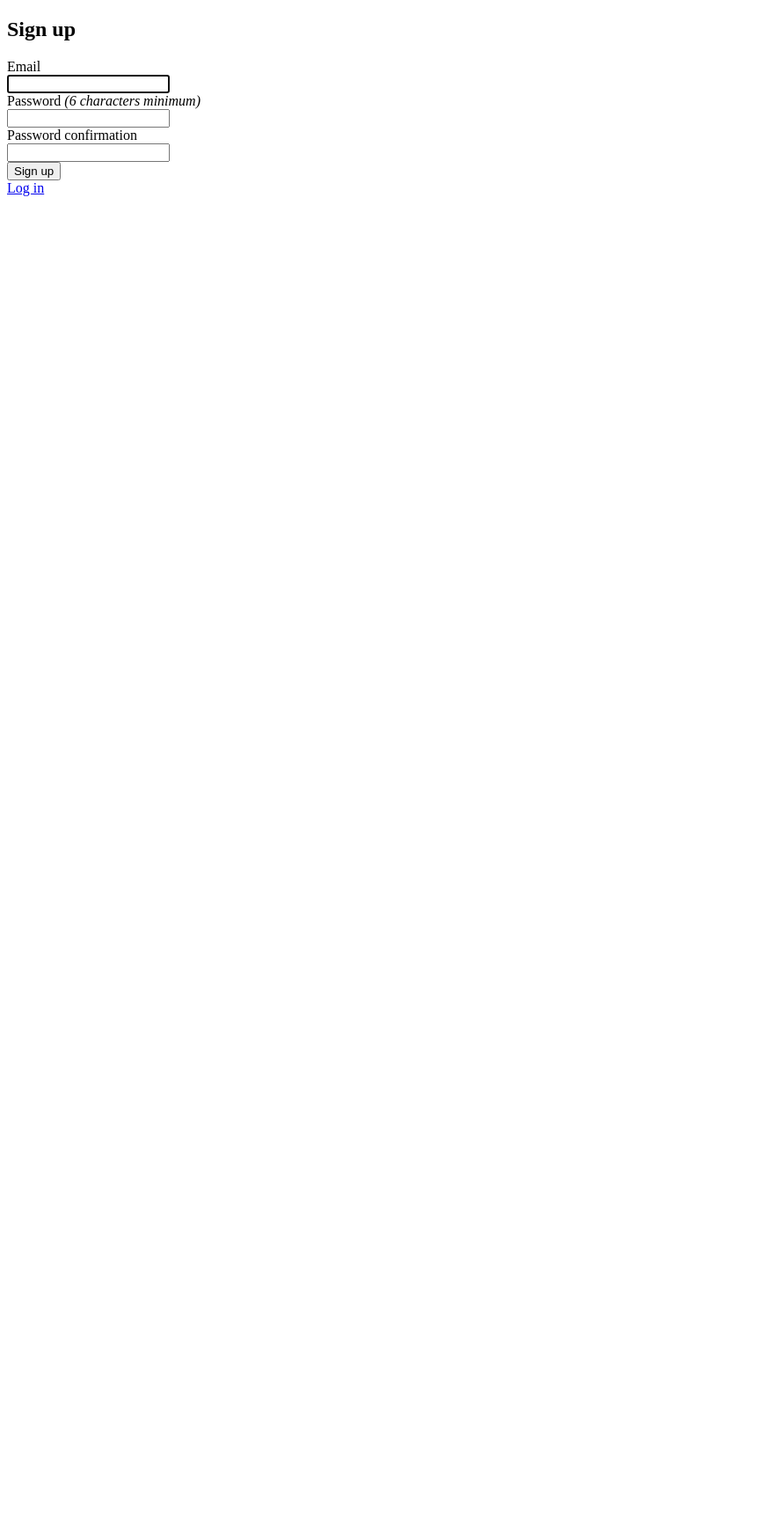
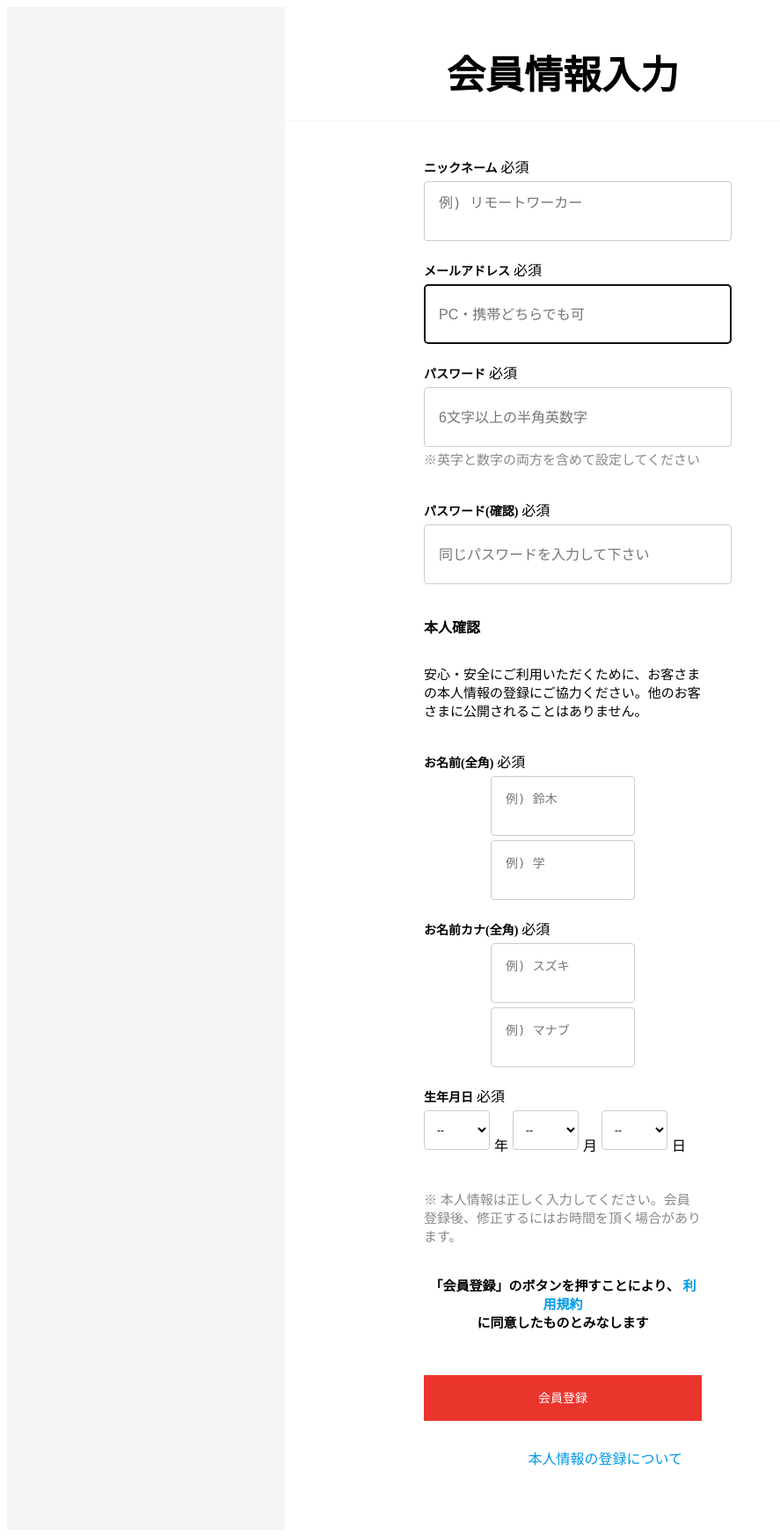
Before and after one commit to Mayu-27/study_place, a Rails app: page /users/sign_up in a window 1280 px wide. Shown: the whole page at 88% size, without its empty margins (0-887 px from the left). Before the commit the page ends 223 px from the top, so only its background shows below. Run offline with Rails 7, Linux system fonts and the light colour scheme; style sheets or scripts are compiled from the project's sources.

Commit message:
ビューの作成

```diff
--- /dev/null
+++ b/app/assets/stylesheets/user/login.css
@@ -0,0 +1,20 @@
+.login-btn {
+  width: 50%;
+  margin: 0 auto;
+  margin-top: 50px;
+}
+
+.login-red-btn {
+  width: 100%;
+  background: #ea352d;
+  border: 1px solid #ea352d;
+  color: #fff;
+  line-height: 48px;
+  font-size: 14px;
+  cursor: pointer;
+}
+
+.login-flash-message {
+  text-align: center;
+  color: red;
+}
--- /dev/null
+++ b/app/assets/stylesheets/user/registration.css
@@ -0,0 +1,160 @@
+.registration-main {
+  width: 100%;
+  min-width: 800px;
+  height: 100%;
+  background-color: #f5f5f5;
+  display: flex;
+  justify-content: center;
+}
+
+/* form-wrapは商品購入画面でも使用しています */
+.form-wrap {
+  width: 50%;
+  background-color: white;
+  padding-bottom: 70px;
+}
+
+.form-header {
+  width: 100%;
+  height: 120px;
+  text-align: center;
+  font-size: 22px;
+}
+
+.form-header-text {
+  line-height: 100px;
+  border-bottom: 1px solid #f5f5f5;
+  font-weight: bold;
+}
+
+.form-group {
+  width: 50%;
+  display: flex;
+  flex-direction: column;
+  margin: 0 auto;
+  padding-top: 20px;
+}
+
+.form-group:first-child {
+  padding: 0;
+}
+
+.form-text-wrap {
+  width: 100%;
+  height: 20%;
+}
+
+.form-text {
+  font-size: 14px;
+  font-weight: bold;
+}
+
+.input-default {
+  width: 100%;
+  margin-top: 5px;
+  height: 48px;
+  padding: 10px 16px 8px;
+  border-radius: 4px;
+  border: 1px solid #ccc;
+  background: #fff;
+  font-size: 16px;
+  resize: none;
+}
+
+.info-text {
+  color: #888;
+  font-size: 15px;
+  margin-top: 3px;
+}
+
+.form-info-header {
+  font-weight: bold;
+}
+
+.form-info-text {
+  font-size: 15px;
+}
+
+.input-name-wrap {
+  display: flex;
+  justify-content: center;
+  flex-wrap: wrap;
+}
+
+.input-name {
+  width: 130px;
+  margin: 5px 20px 0 20px;
+  height: 48px;
+  line-height: 30px;
+  padding: 10px 16px 8px;
+  border-radius: 4px;
+  border: 1px solid #ccc;
+  background: #fff;
+  font-size: 14px;
+  resize: none;
+}
+
+.input-birth-wrap {
+  display: flex;
+  flex-wrap: wrap;
+}
+
+.input-birth-wrap select {
+  width: 75px;
+  margin-top: 5px;
+  height: 45px;
+  padding-left: 10px;
+  border-radius: 4px;
+  border: 1px solid #ccc;
+  background: #fff;
+  font-size: 12px;
+  cursor: pointer;
+}
+
+.input-birth-wrap p {
+  line-height: 60px;
+  padding: 0 5px;
+}
+
+.field_with_errors {
+  display: contents;
+}
+
+
+.form-bottom-text {
+  font-size: 15px;
+  margin-top: 10px;
+  text-align: center;
+}
+
+.form-bottom-text:last-child {
+  margin: 0;
+  padding-bottom: 50px;
+}
+
+.form-bottom-text>span {
+  color: #0099e8;
+  cursor: pointer;
+}
+
+.register-btn {
+  width: 50%;
+  margin: 0 auto;
+}
+
+.register-red-btn {
+  width: 100%;
+  background: #ea352d;
+  border: 1px solid #ea352d;
+  color: #fff;
+  line-height: 48px;
+  font-size: 14px;
+  cursor: pointer;
+}
+
+.register-info {
+  margin: 30px 180px 0 0;
+  color: #0099e8;
+  text-align: right;
+  cursor: pointer;
+}
--- /dev/null
+++ b/app/assets/stylesheets/user/sign_up.scss
@@ -0,0 +1,3 @@
+// Place all the styles related to the sign_up controller here.
+// They will automatically be included in application.css.
+// You can use Sass (SCSS) here: http://sass-lang.com/
--- a/app/views/devise/registrations/new.html.erb
+++ b/app/views/devise/registrations/new.html.erb
@@ -1,29 +1,108 @@
-<h2>Sign up</h2>
+<%#= render "shared/second-header"%>
 
-<%= form_for(resource, as: resource_name, url: registration_path(resource_name)) do |f| %>
-  <%= render "devise/shared/error_messages", resource: resource %>
-
-  <div class="field">
-    <%= f.label :email %><br />
-    <%= f.email_field :email, autofocus: true, autocomplete: "email" %>
+<%# 「モデル名」にはUserモデルであれば@userを渡しましょう。「新規登録機能へのパス」は、devise導入後にrails routesを実行してdevise/registrations#createへのパスを確認し、記載してください。 %>
+<%= form_with model: @user, url: new_user_registration_path, class: 'registration-main', local: true do |f| %>
+<%# //「モデル名」にはUserモデルであれば@userを渡しましょう。「新規登録機能へのパス」は、devise導入後にrails routesを実行してdevise/registrations#createへのパスを確認し、記載してください。 %>
+<div class='form-wrap'>
+  <div class='form-header'>
+    <h1 class='form-header-text'>
+      会員情報入力
+    </h1>
   </div>
 
-  <div class="field">
-    <%= f.label :password %>
-    <% if @minimum_password_length %>
-    <em>(<%= @minimum_password_length %> characters minimum)</em>
-    <% end %><br />
-    <%= f.password_field :password, autocomplete: "new-password" %>
+  <%# インスタンスを渡して、エラー発生時にメッセージが表示されるようにしましょう。%>
+  <%# render 'shared/error_messages', model: f.object %>
+  <%# //インスタンスを渡して、エラー発生時にメッセージが表示されるようにしましょう。%>
+
+  <div class="form-group">
+    <div class='form-text-wrap'>
+      <label class="form-text">ニックネーム</label>
+      <span class="indispensable">必須</span>
+    </div>
+    <%= f.text_area :hoge, class:"input-default", id:"nickname", placeholder:"例) リモートワーカー", maxlength:"40" %>
   </div>
-
-  <div class="field">
-    <%= f.label :password_confirmation %><br />
-    <%= f.password_field :password_confirmation, autocomplete: "new-password" %>
+  <div class="form-group">
+    <div class='form-text-wrap'>
+      <label class="form-text">メールアドレス</label>
+      <span class="indispensable">必須</span>
+    </div>
+    <%= f.email_field :hoge, class:"input-default", id:"email", placeholder:"PC・携帯どちらでも可", autofocus: true %>
   </div>
-
-  <div class="actions">
-    <%= f.submit "Sign up" %>
+  <div class="form-group">
+    <div class='form-text-wrap'>
+      <label class="form-text">パスワード</label>
+      <span class="indispensable">必須</span>
+    </div>
+    <%= f.password_field :hoge, class:"input-default", id:"password", placeholder:"6文字以上の半角英数字" %>
+    <p class='info-text'>※英字と数字の両方を含めて設定してください</p>
   </div>
+  <div class="form-group">
+    <div class='form-text-wrap'>
+      <label class="form-text">パスワード(確認)</label>
+      <span class="indispensable">必須</span>
+    </div>
+    <%= f.password_field :password_confirmation, class:"input-default", id:"password-confirmation", placeholder:"同じパスワードを入力して下さい" %>
+  </div>
+  <div class="form-group">
+    <p class='form-info-header'>
+      本人確認
+    </p>
+    <p class='form-info-text'>
+      安心・安全にご利用いただくために、お客さまの本人情報の登録にご協力ください。他のお客さまに公開されることはありません。
+    </p>
+  </div>
+  <div class="form-group">
+    <div class='form-text-wrap'>
+      <label class="form-text">お名前(全角)</label>
+      <span class="indispensable">必須</span>
+    </div>
+    <div class='input-name-wrap'>
+      <%= f.text_area :hoge, class:"input-name", id:"last-name", placeholder:"例) 鈴木" %>
+      <%= f.text_area :hoge, class:"input-name", id:"first-name", placeholder:"例) 学" %>
+    </div>
+  </div>
+  <div class="form-group">
+    <div class='form-text-wrap'>
+      <label class="form-text">お名前カナ(全角)</label>
+      <span class="indispensable">必須</span>
+    </div>
+    <div class='input-name-wrap'>
+      <%= f.text_area :hoge, class:"input-name", id:"last-name-kana", placeholder:"例) スズキ" %>
+      <%= f.text_area :hoge, class:"input-name", id:"first-name-kana", placeholder:"例) マナブ" %>
+    </div>
+  </div>
+  <div class="form-group">
+    <div class='form-text-wrap'>
+      <label class="form-text">生年月日</label>
+      <span class="indispensable">必須</span>
+    </div>
+    <div class='input-birth-wrap'>
+      <%= raw sprintf(
+                  f.date_select(
+                    :hoge,
+                    class:'select-birth',
+                    id:"birth-date",
+                    use_month_numbers: true,
+                    prompt:'--',
+                    start_year: 1930,
+                    end_year: (Time.now.year - 5),
+                    date_separator: '%s'),
+                  "<p> 年 </p>", "<p> 月 </p>") + "<p> 日 </p>" %>
+    </div>
+    <p class='info-text'>※ 本人情報は正しく入力してください。会員登録後、修正するにはお時間を頂く場合があります。</p>
+  </div>
+  <div class="form-group">
+    <h2 class='form-bottom-text'>
+      「会員登録」のボタンを押すことにより、
+      <span>利用規約</span>
+      <br>に同意したものとみなします
+    </h2>
+  </div>
+  <div class='register-btn'>
+    <%= f.submit "会員登録" ,class:"register-red-btn" %>
+  </div>
+  <p class='register-info'>本人情報の登録について</p>
+</div>
 <% end %>
 
-<%= render "devise/shared/links" %>
+<%#= render "shared/second-footer"%>
--- a/app/views/devise/shared/_error_messages.html.erb
+++ b/app/views/devise/shared/_error_messages.html.erb
@@ -1,15 +1,9 @@
-<% if resource.errors.any? %>
-  <div id="error_explanation">
-    <h2>
-      <%= I18n.t("errors.messages.not_saved",
-                 count: resource.errors.count,
-                 resource: resource.class.model_name.human.downcase)
-       %>
-    </h2>
-    <ul>
-      <% resource.errors.full_messages.each do |message| %>
-        <li><%= message %></li>
-      <% end %>
-    </ul>
-  </div>
+<% if model.errors.any? %>
+<div class="error-alert">
+  <ul>
+    <% model.errors.full_messages.each do |message| %>
+    <li class='error-message'><%= message %></li>
+    <% end %>
+  </ul>
+</div>
 <% end %>
--- /dev/null
+++ b/app/views/devise/shared/_second-header.html.erb
@@ -0,0 +1,3 @@
+<header class='second-header'>
+  <%= link_to image_tag("furima-logo-color.png", class:"second-logo"), "/" %>
+</header>
```
Also changed, not shown: app/views/devise/sessions/new.html.erb (+27 -19 lines), app/views/devise/shared/_footer.html.erb (added, +45 -0 lines), app/views/devise/shared/_header.html.erb (added, +26 -0 lines), app/views/devise/shared/_second-footer.html.erb (added, +8 -0 lines).
